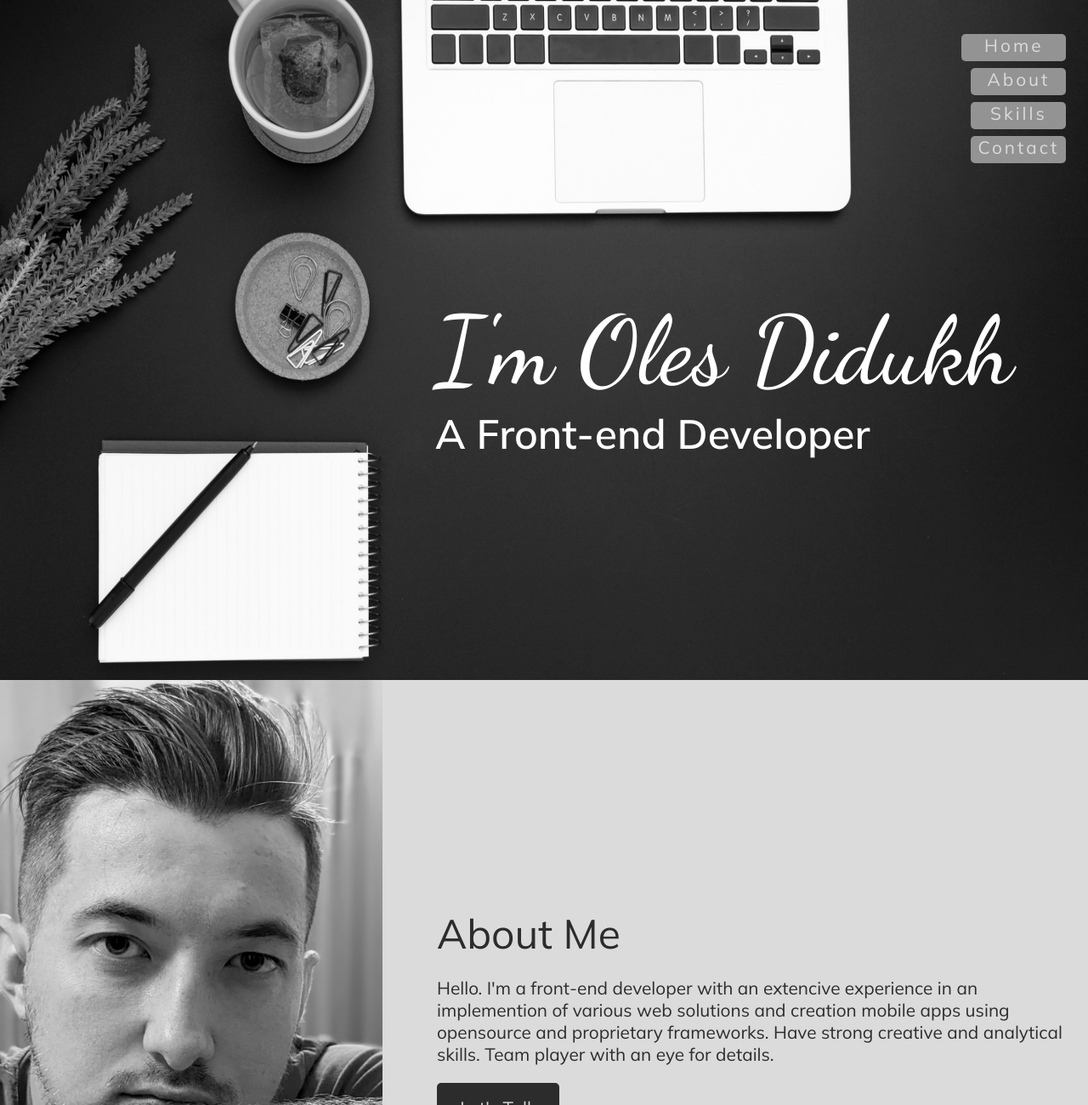
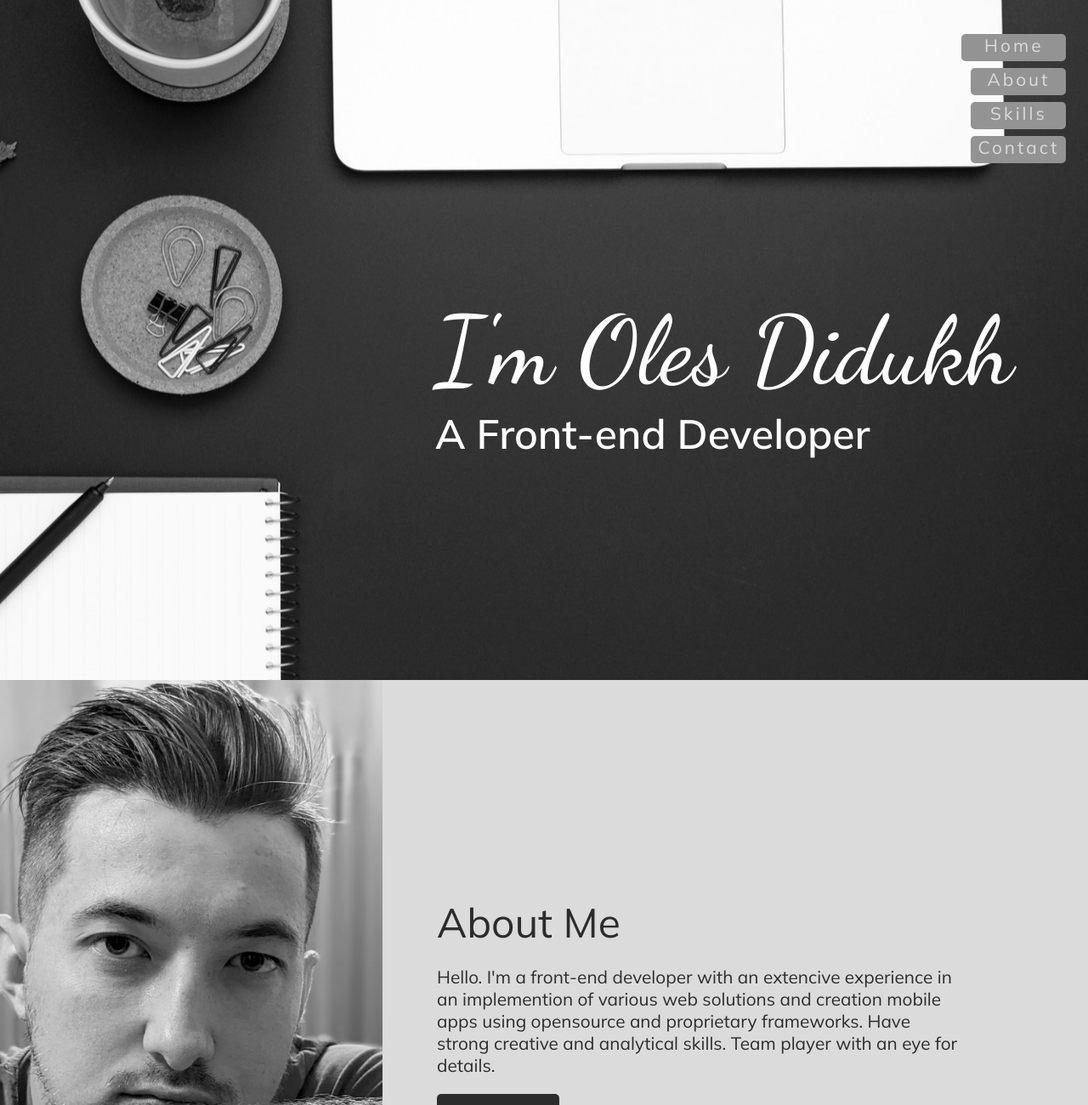
Before and after one commit to odidukh/odidukh, a React app: page / in a window 1280 px wide. Shown: the top 1300 px of the page at 85% size. Built offline with nearby package versions, Linux system fonts and the light colour scheme.

Commit message:
Change background pic size prop

```diff
--- a/src/styles/styles.sass
+++ b/src/styles/styles.sass
@@ -25,7 +25,7 @@ button
 .homePage
     background-image: url('../img/home.jpeg')
     background-repeat: no-repeat
-    background-size: 100% 100%
+    background-size: auto
     background-position: center
 
 h1
@@ -79,6 +79,7 @@ h2
         margin-left: 4rem
         font-size: 1.3rem
         flex-basis: content
+        width: 75%
 
 .letsTalkButton
     margin-left: 4rem
```
